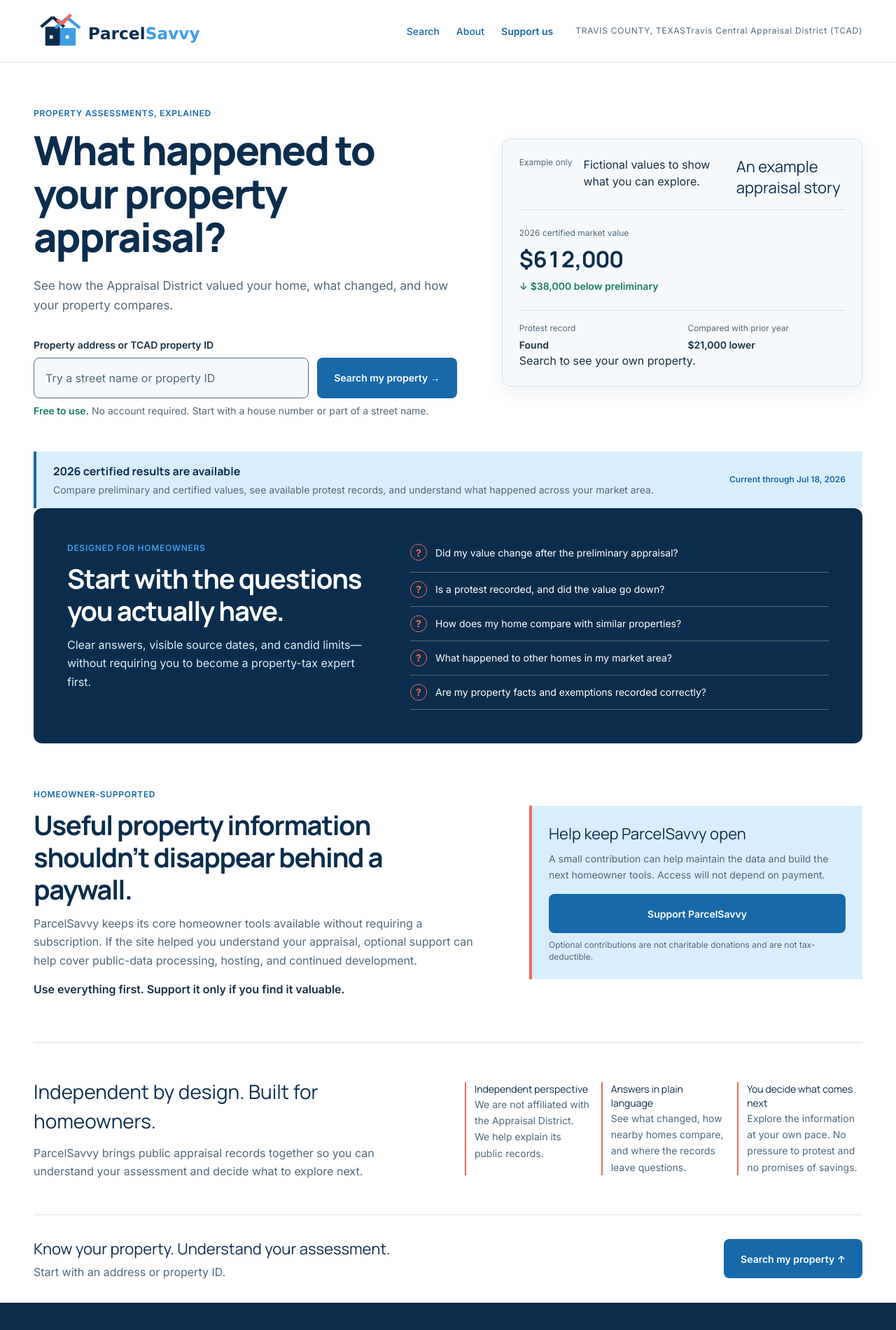
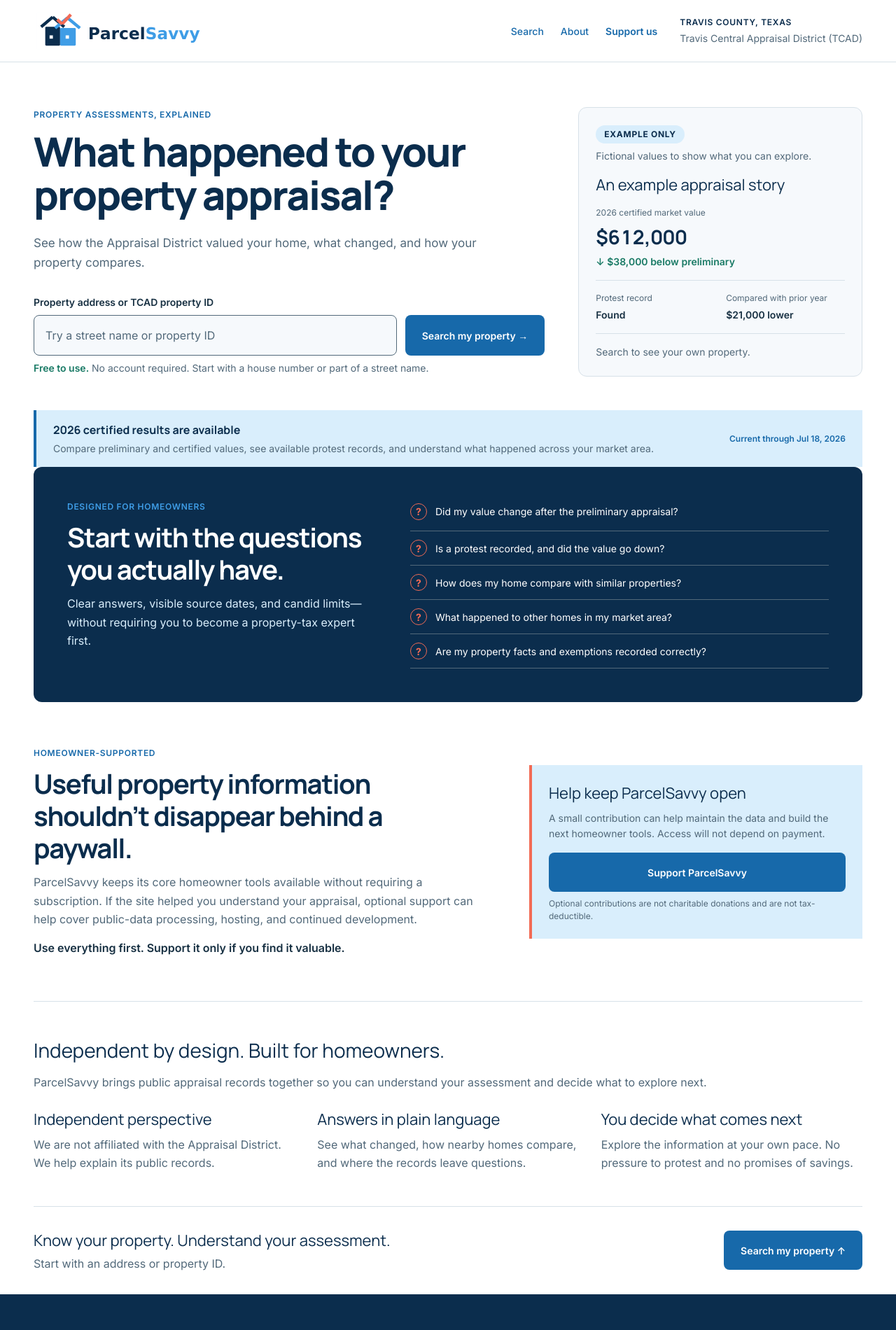
Before and after one commit to wlreich/PropertyTaxHelper, a Next.js app in the folder web/: page / in a window 1280 px wide. Shown: the top 1900 px of the page at 70% size. Built offline with nearby package versions, Linux system fonts and the light colour scheme.

Commit message:
Implement approved homepage example and independence layout

```diff
--- a/web/src/app/search-page.module.css
+++ b/web/src/app/search-page.module.css
@@ -2,7 +2,6 @@
   min-height: 100vh;
   display: flex;
   flex-direction: column;
-  overflow-x: hidden;
   background: var(--color-background);
   color: var(--color-text);
 }
@@ -59,10 +58,20 @@
 }
 
 .county {
+  display: grid;
+  gap: var(--space-1);
   font-size: var(--text-label);
   letter-spacing: var(--tracking-label);
+  color: var(--color-brand-primary);
+  font-weight: var(--weight-semibold);
+}
+
+.districtName {
   color: var(--color-text-muted);
-  white-space: nowrap;
+  font-size: var(--text-small);
+  line-height: var(--line-small);
+  font-weight: var(--weight-normal);
+  letter-spacing: normal;
 }
 
 .hero,
@@ -80,8 +89,8 @@
 .hero {
   padding: var(--space-16) 0 var(--space-12);
   display: grid;
-  grid-template-columns: minmax(0, 1.08fr) minmax(320px, 0.92fr);
-  gap: var(--space-16);
+  grid-template-columns: minmax(0, 1.8fr) minmax(320px, 1fr);
+  gap: var(--space-12);
   align-items: center;
   background: var(--color-surface);
 }
@@ -100,8 +109,7 @@
   max-width: 900px;
 }
 
-.eyebrow,
-.previewLabel {
+.eyebrow {
   margin: 0 0 var(--space-3);
   color: var(--color-action);
   font-size: var(--text-label);
@@ -198,16 +206,12 @@
   border: var(--border-width) solid var(--color-border);
   border-radius: var(--radius-card);
   background: var(--color-background);
-  box-shadow: var(--shadow-card);
+  min-width: 0;
+  box-shadow: var(--shadow-none);
 }
 
 .previewHeader {
-  padding-bottom: var(--space-4);
-  display: flex;
-  align-items: flex-start;
-  justify-content: space-between;
-  gap: var(--space-4);
-  border-bottom: var(--border-width) solid var(--color-border);
+  display: block;
 }
 
 .previewHeader h2 {
@@ -216,19 +220,39 @@
   line-height: var(--line-h3);
 }
 
-.previewLabel {
-  margin-bottom: var(--space-2);
+.exampleLabel {
+  display: inline-block;
+  margin: 0 0 var(--space-2);
+  padding: var(--space-1) var(--space-3);
+  border-radius: var(--radius-pill);
+  background: var(--color-surface-info);
+  color: var(--color-brand-primary);
+  font-size: var(--text-label);
+  font-weight: var(--weight-bold);
+  letter-spacing: var(--tracking-label);
+  text-transform: uppercase;
 }
 
-.exampleLabel {
+.exampleDescription,
+.exampleNextStep {
   margin: 0;
   color: var(--color-text-muted);
-  font-size: var(--text-label);
-  white-space: nowrap;
+  font-size: var(--text-small);
+  line-height: var(--line-small);
+}
+
+.exampleDescription {
+  margin-bottom: var(--space-4);
+}
+
+.exampleNextStep {
+  margin-top: var(--space-4);
+  padding-top: var(--space-4);
+  border-top: var(--border-width) solid var(--color-border);
 }
 
 .previewValue {
-  padding: var(--space-6) 0;
+  padding: var(--space-4) 0;
   border-bottom: var(--border-width) solid var(--color-border);
 }
 
@@ -243,7 +267,7 @@
 .previewValue strong {
   color: var(--color-brand-primary);
   font-family: var(--font-heading);
-  font-size: 2rem;
+  font-size: var(--text-h2);
   font-weight: var(--weight-bold);
   font-variant-numeric: tabular-nums;
 }
@@ -434,9 +458,7 @@
 .trust {
   padding: var(--space-12) 0;
   display: grid;
-  grid-template-columns: 1fr 1fr;
-  gap: var(--space-12);
-  align-items: center;
+  gap: var(--space-6);
   border-top: var(--border-width) solid var(--color-border);
 }
 
@@ -447,6 +469,7 @@
 .trust h2 {
   margin-bottom: var(--space-3);
   font-size: var(--text-h2);
+  overflow-wrap: anywhere;
 }
 
 .trust p {
@@ -455,15 +478,15 @@
 
 .trustList {
   display: grid;
-  grid-template-columns: repeat(3, 1fr);
-  gap: var(--space-4);
+  grid-template-columns: repeat(3, minmax(0, 1fr));
+  gap: var(--space-8);
 }
 
-.trustList li {
-  padding-left: var(--space-3);
-  border-left: var(--divider-width) solid var(--color-brand-accent);
-  font-size: var(--text-small);
-  line-height: var(--line-small);
+.trustList h3 {
+  margin-bottom: var(--space-2);
+  font-size: var(--text-h3);
+  line-height: var(--line-h3);
+  overflow-wrap: anywhere;
 }
 
 .finalCallout {
@@ -718,8 +741,14 @@
 }
 
 @media (max-width: 980px) {
+  .headerInner {
+    flex-wrap: wrap;
+    padding: var(--space-4) 0;
+    gap: var(--space-4);
+  }
+
   .county {
-    display: none;
+    flex-basis: 100%;
   }
 
   .hero {
@@ -728,7 +757,7 @@
   }
 
   .preview {
-    max-width: 720px;
+    max-width: 420px;
   }
 
   .questions,
@@ -811,7 +840,7 @@
   }
 
   .trustList {
-    gap: var(--space-3);
+    gap: var(--space-6);
   }
 
   .primaryLink {
```
